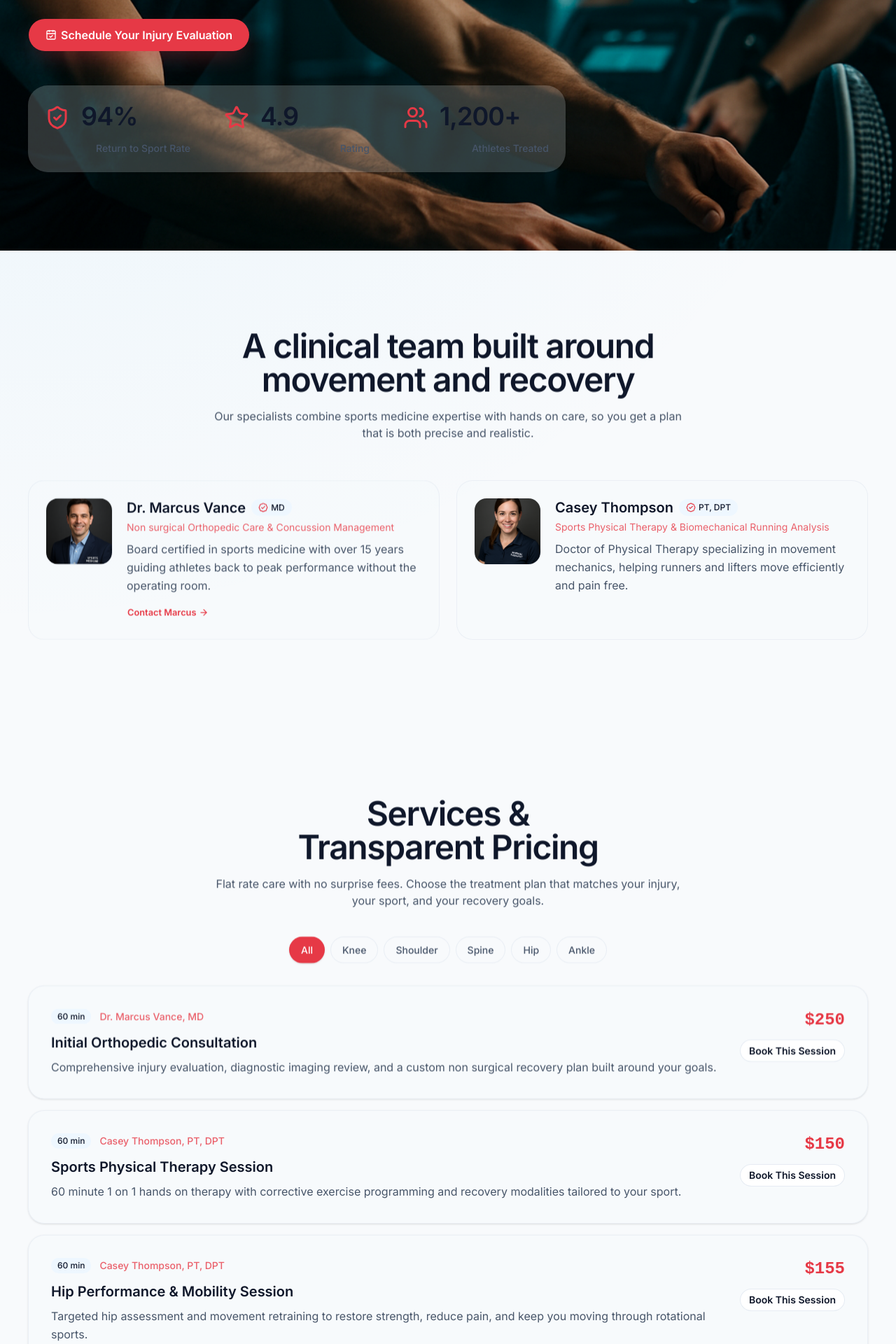
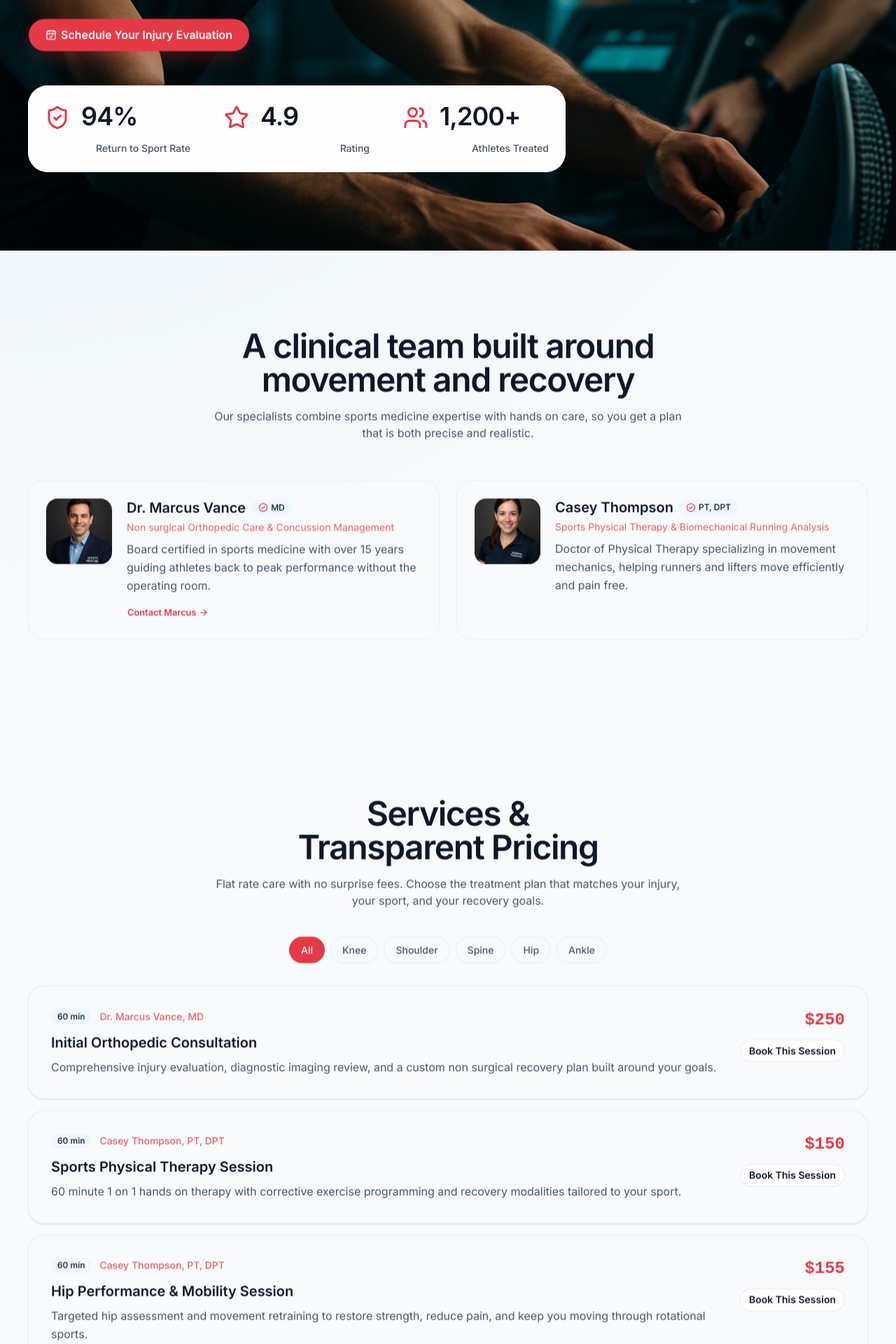
Before and after one commit to nguyenv-spec/v0-apex-kinetic-landing-page, a Next.js app: page / in a window 1280 px wide. Shown: the part 500-2420 px from the top of the page at 70% size. Built offline with nearby package versions, Linux system fonts and the light colour scheme.

Commit message:
Revert "Added secondary color"
This reverts commit 2ae6a4c3dd649d5f67a74fa0e18361f182b9db44.

```diff
--- a/components/faqs.tsx
+++ b/components/faqs.tsx
@@ -21,7 +21,7 @@ export function Faqs() {
         </SectionReveal>
 
         <SectionReveal className="mt-10">
-          <Accordion className="glass rounded-2xl bg-secondary/10 px-2 sm:px-4">
+          <Accordion className="glass rounded-2xl px-2 sm:px-4">
             {faqs.map((faq, i) => (
               <AccordionItem key={i} value={`item-${i}`}>
                 <AccordionTrigger className="text-left text-lg font-semibold leading-7 py-4">
--- a/components/hero.tsx
+++ b/components/hero.tsx
@@ -48,7 +48,7 @@ export function Hero() {
         </div>
 
         <SectionReveal delay={360}>
-          <dl className="mt-12 grid max-w-3xl grid-cols-1 gap-0 rounded-3xl bg-secondary/10 shadow-sm sm:grid-cols-3 overflow-hidden">
+          <dl className="mt-12 grid max-w-3xl grid-cols-1 gap-0 rounded-3xl bg-white/95 shadow-sm sm:grid-cols-3 overflow-hidden">
             {stats.map((stat) => {
               const icons = {
                 ShieldCheck,
@@ -58,7 +58,7 @@ export function Hero() {
               const Icon = icons[stat.icon]
 
               return (
-                <div key={stat.label} className="bg-secondary/10 px-5 py-6 sm:px-6">
+                <div key={stat.label} className="bg-white/95 px-5 py-6 sm:px-6">
                   <div className="flex items-end gap-4">
                     <Icon className="size-9 text-primary" />
                     <p className="text-4xl font-semibold tracking-tight text-foreground">{stat.value}</p>
--- a/components/proof.tsx
+++ b/components/proof.tsx
@@ -21,7 +21,7 @@ export function Proof() {
         </SectionReveal>
 
         <SectionReveal className="mt-12">
-          <div className="glass grid grid-cols-1 gap-6 rounded-2xl bg-secondary/10 px-6 py-8 sm:grid-cols-3">
+          <div className="glass grid grid-cols-1 gap-6 rounded-2xl px-6 py-8 sm:grid-cols-3">
             {stats.map((stat) => (
               <div key={stat.label} className="text-center">
                 <p className="font-mono text-4xl font-semibold text-primary">
@@ -39,7 +39,7 @@ export function Proof() {
         <div className="mt-10 grid gap-6 md:grid-cols-3">
           {testimonials.map((t, i) => (
             <SectionReveal as="article" key={t.name} delay={i * 100}>
-              <div className="flex h-full flex-col gap-4 rounded-2xl border border-border/60 bg-secondary/10 p-6">
+              <div className="flex h-full flex-col gap-4 rounded-2xl border border-border/60 bg-background/60 p-6">
                 <div className="flex items-start gap-3">
                   <div className="relative h-12 w-12 overflow-hidden rounded-full bg-muted">
                     <img
--- a/components/providers.tsx
+++ b/components/providers.tsx
@@ -22,7 +22,7 @@ export function Providers() {
         <div className="mt-14 grid gap-6 md:grid-cols-2">
           {providers.map((provider, i) => (
             <SectionReveal as="article" key={provider.id} delay={i * 100}>
-              <div className="flex h-full flex-col gap-5 rounded-2xl border border-border/60 bg-secondary/10 p-6 sm:flex-row sm:items-start">
+              <div className="flex h-full flex-col gap-5 rounded-2xl border border-border/60 bg-background/60 p-6 sm:flex-row sm:items-start">
                 <div className="relative size-24 shrink-0 overflow-hidden rounded-xl border border-border/60">
                   <Image
                     src={provider.image}
--- a/components/services.tsx
+++ b/components/services.tsx
@@ -50,7 +50,7 @@ export function Services() {
         <div className="mt-8 space-y-4">
           {filteredServices.map((service, i) => (
             <SectionReveal as="article" key={service.id} delay={i * 70}>
-              <div className="rounded-2xl border border-border/60 bg-secondary/10 p-6 shadow-sm sm:p-8">
+              <div className="rounded-2xl border border-border/60 bg-background/70 p-6 shadow-sm sm:p-8">
                 <div className="flex flex-col gap-5 sm:flex-row sm:items-start sm:justify-between">
                   <div className="space-y-3">
                     <div className="flex flex-wrap items-center gap-3">
--- a/components/what-happens-next.tsx
+++ b/components/what-happens-next.tsx
@@ -38,7 +38,7 @@ export function WhatHappensNext() {
         <div className="mt-10 grid gap-4 lg:grid-cols-4">
           {steps.map((step, index) => (
             <SectionReveal as="article" key={step.title} delay={index * 80}>
-              <div className="flex h-full flex-col rounded-2xl border border-border/60 bg-secondary/10 p-6 shadow-sm">
+              <div className="flex h-full flex-col rounded-2xl border border-border/60 bg-background/70 p-6 shadow-sm">
                 <div className="flex items-center justify-between">
                   <span className="text-sm font-semibold uppercase tracking-[0.2em] text-primary">
                     Step {index + 1}
```
